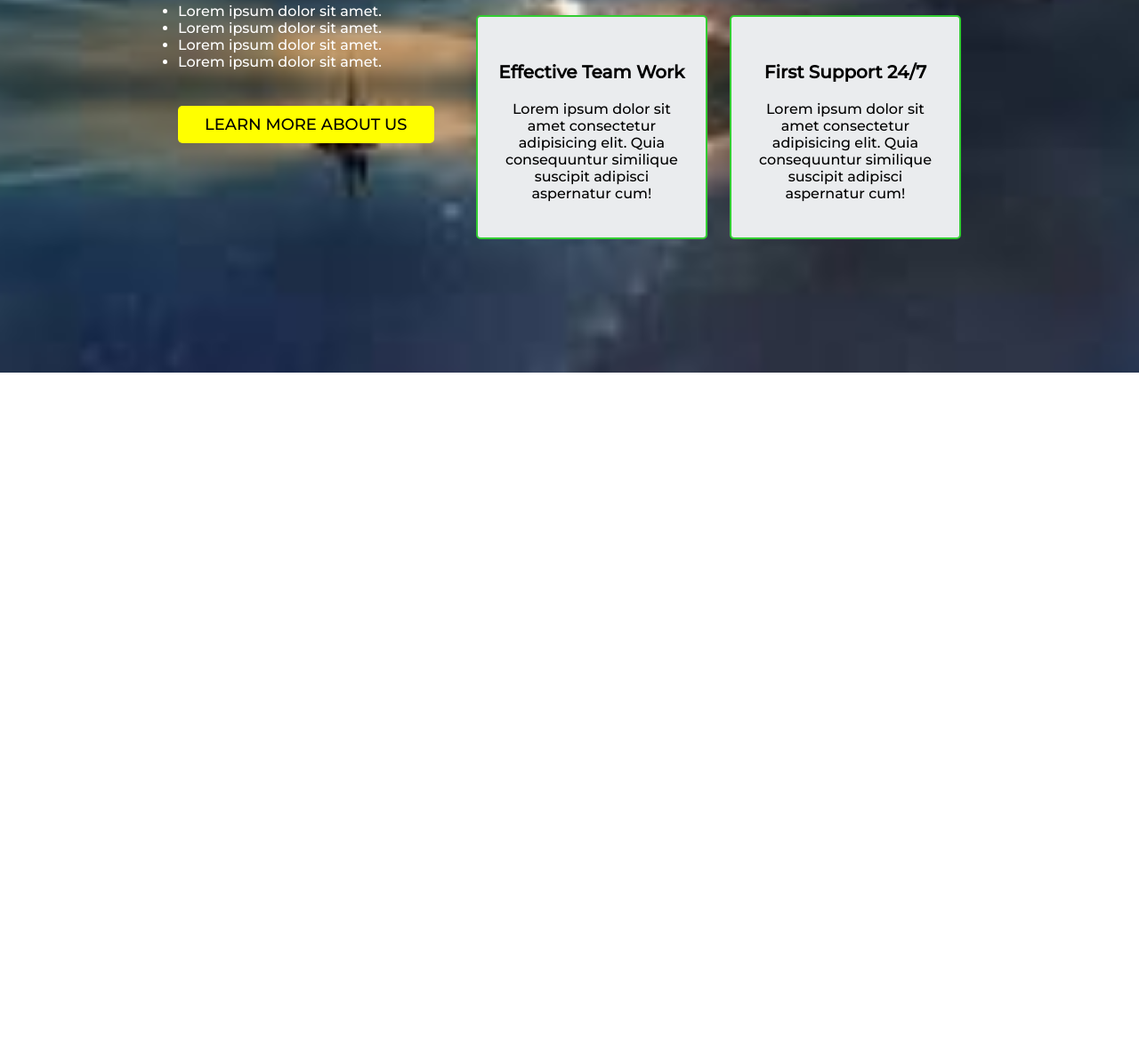
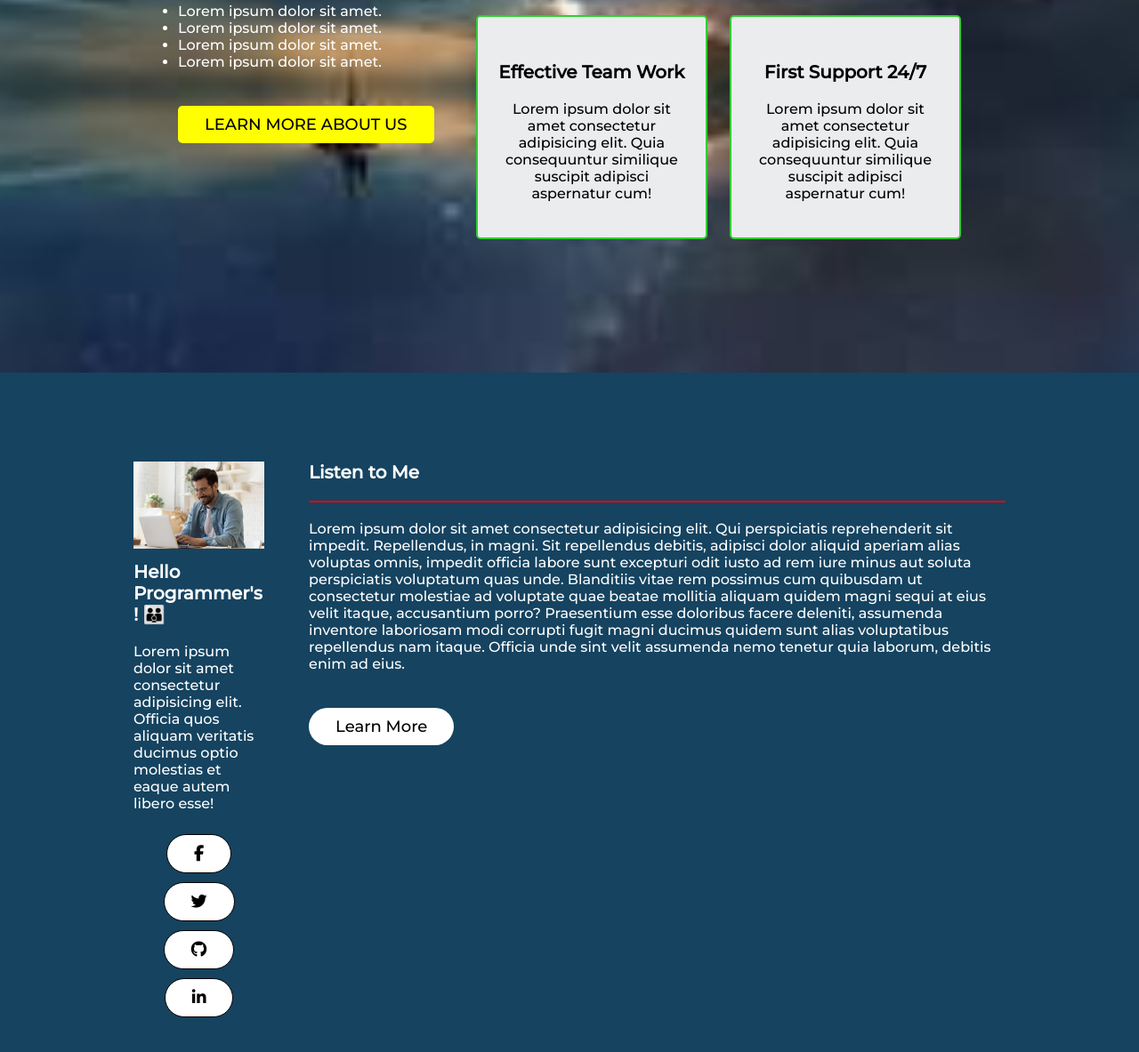
Before and after one commit to Kallol-png/Responsive-website-html-css, a plain HTML site: page index.html in a window 1280 px wide. Shown: the part 2970-4153 px from the top of the page at 89% size. Before the commit the page ends 3389 px from the top, so only its background shows below. Drawn offline with Linux system fonts and the light colour scheme; a web font is replaced by a local one.

Commit message:
advice section code

```diff
--- a/index.html
+++ b/index.html
@@ -116,6 +116,33 @@
                 </div>
             </div>
         </section>
+        <!-- fourth section code start here -->
+        <section id="fourth-section">
+            <div id="advice-parent">
+                <div class="single-advice">
+                    <div class="advice-img-box">
+                        <img src="image/360_F_3066361700_KQbxttYdxWHsH3S6bYCD47NvVGdTL2xV.jpg" alt="">
+                    </div>
+                    <h4>Hello Programmer's ! &#128106;</h4>
+                    <p>Lorem ipsum dolor sit amet consectetur adipisicing elit. Officia quos aliquam veritatis ducimus optio molestias et eaque autem libero esse!</p>
+                    <div class="advice-icon">
+                        <a href="#"><i class="fab fa-facebook-f"></i></a>
+                        <a href="#"><i class="fab fa-twitter"></i></a>
+                        <a href="#"><i class="fab fa-github"></i></a>
+                        <a href="#"><i class="fab fa-linkedin-in"></i></a>
+
+                    </div>
+
+                </div>
+                <div class="single-advice">
+                    <h3>Listen to Me</h3>
+                    <p>Lorem ipsum dolor sit amet consectetur adipisicing elit. Qui perspiciatis reprehenderit sit impedit. Repellendus, in magni. Sit repellendus debitis, adipisci dolor aliquid aperiam alias voluptas omnis, impedit officia labore sunt excepturi odit iusto ad rem iure minus aut soluta perspiciatis voluptatum quas unde. Blanditiis vitae rem possimus cum quibusdam ut consectetur molestiae ad voluptate quae beatae mollitia aliquam quidem magni sequi at eius velit itaque, accusantium porro? Praesentium esse doloribus facere deleniti, assumenda inventore laboriosam modi corrupti fugit magni ducimus quidem sunt alias voluptatibus repellendus nam itaque. Officia unde sint velit assumenda nemo tenetur quia laborum, debitis enim ad eius.</p>
+                    <a href="#">Learn More</a>
+
+                </div>
+            </div>
+
+        </section>
     </main>
 
 </body>
--- a/style.css
+++ b/style.css
@@ -223,10 +223,59 @@ header{
     font-size: 20px;
     padding: 10px 0 20px 0;
 }
+/* fourth section code start here */
+#fourth-section{
+    background-color: #154360;
+    padding: 100px 0;
+}
+#advice-parent{
+    display: flex;
+    gap: 50px;
+    margin-left: 150px;
+    margin-right: 150px;
+    color: white;
+}
+.advice-img-box img{
+    width: 100%;
+}
+.single-advice p{
+    margin: 20px 0;
+}
+.single-advice h4{
+    font-size: 20px;
+    margin-top: 10px;
+}
+.single-advice h3{
+    font-size: 20px;
+    border-bottom: 2px solid red;
+    padding-bottom: 20px;
+}
+.single-advice a{
+    text-decoration: none;
+    background-color: white;
+    padding: 10px 30px;
+    color: black;
+    font-size: 18px;
+    border-radius: 40px;
+    display: inline-block;
+    margin-top: 20px;
+    transition: 0.3s;
+}
+.advice-icon{
+    text-align: center;
+}
+.advice-icon a{
+    margin: 5px;
+    border: 1px solid black;
+}
+.single-advice a:hover{
+    background-color: wheat;
+}
 
 
 /* first section & second section of media query code start */
 @media only screen and (max-width:688px){
+     /* service section code start here */
     #service-parent{
         display: grid;
         grid-template-columns: repeat(1,1fr);
@@ -257,8 +306,25 @@ header{
         grid-gap: 15px;
         margin-top: 50px;
     }
+    /* advice section code start here */
+    #advice-parent{
+        display: block;
+        margin-left: 30px;
+        margin-right: 30px;
+
+    }
+    .advice-icon{
+        text-align: left;
+    }
+    .advice-icon a{
+        margin: 10px 5px;
+    }
+    .single-advice h3{
+        margin-top: 40px;
+    }
 }
 @media only screen and (min-width:689px) and (max-width:1099px){
+    /* service section code start here */
     #service-parent{
         display: grid;
         grid-template-columns: repeat(2,1fr);
@@ -290,4 +356,17 @@ header{
         grid-gap: 20px;
         margin-top: 50px;
     }
+    /* advice section code start here */
+    #advice-parent{
+        display: flex;
+        margin-left: 70px;
+        margin-right: 70px;
+
+    }
+    .advice-icon{
+        text-align: center;
+    }
+    .advice-icon a{
+        margin: 10px 5px;
+    }
 }
```
